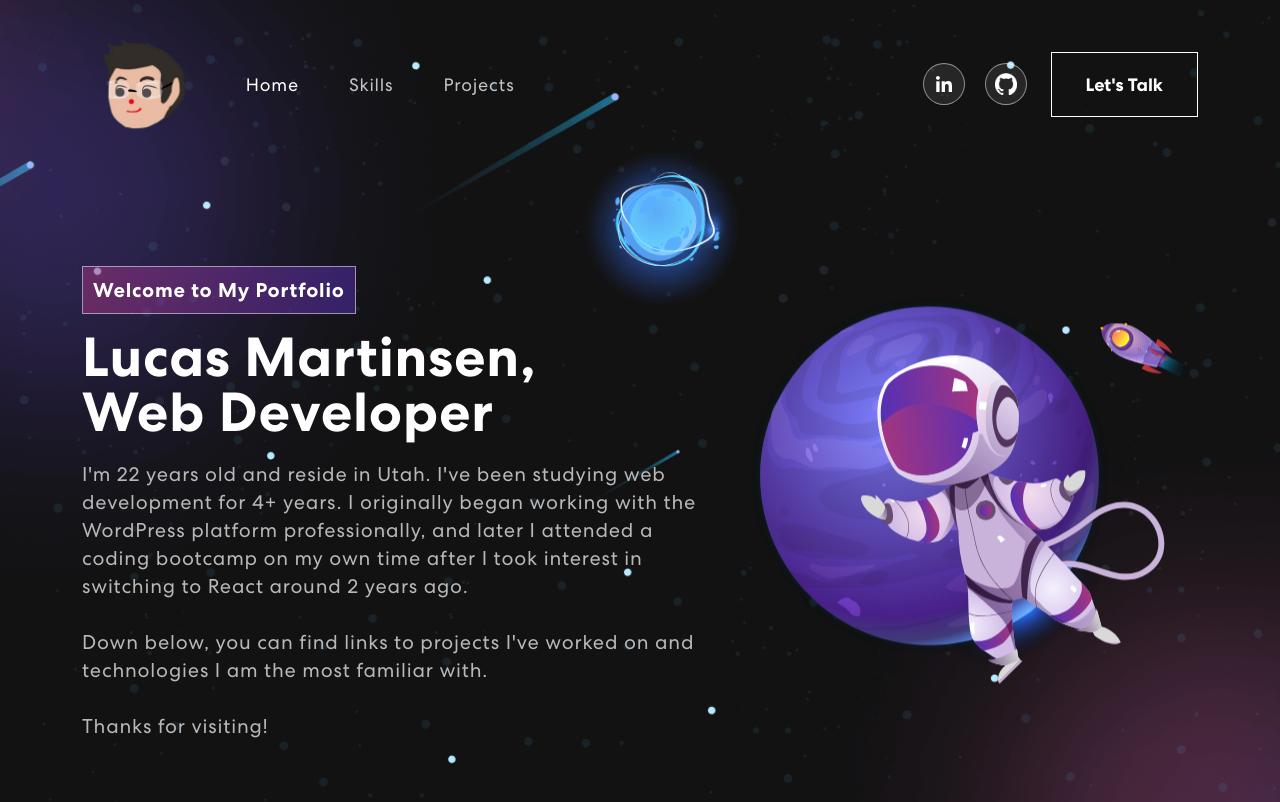
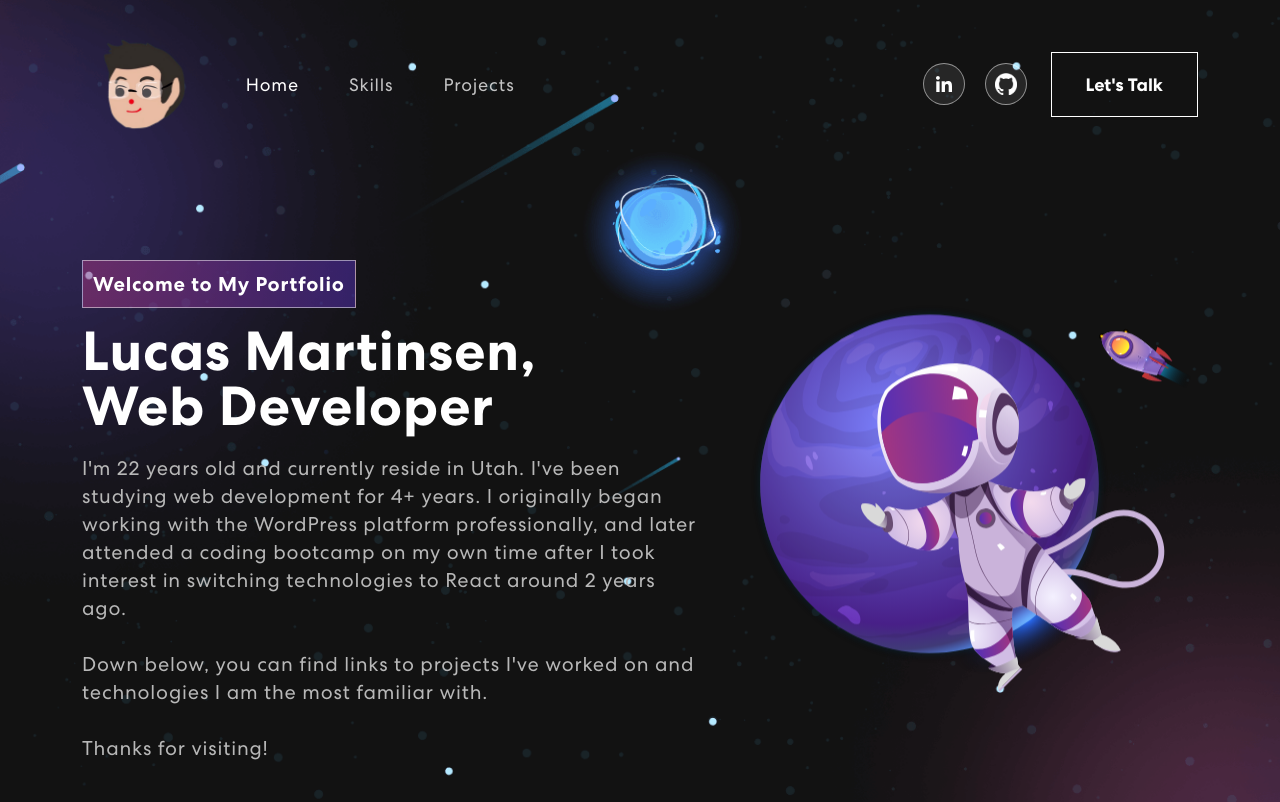
Before and after one commit to wumbles/purple-astronaut, a React (Create React App) app: page / in a window 1280 px wide. Shown: the top 802 px of the page. Built offline with nearby package versions, Linux system fonts and the light colour scheme.

Commit message:
updated bio

```diff
--- a/src/components/Banner.js
+++ b/src/components/Banner.js
@@ -40,11 +40,11 @@ export const Banner = () => {
               </span>
             </h1>
             <p>
-              I'm 22 years old and reside in Utah. I've been studying web
-              development for 4+ years. I originally began working with the
-              WordPress platform professionally, and later I attended a coding
-              bootcamp on my own time after I took interest in switching to
-              React around 2 years ago.
+              I'm 22 years old and currently reside in Utah. I've been studying
+              web development for 4+ years. I originally began working with the
+              WordPress platform professionally, and later attended a coding
+              bootcamp on my own time after I took interest in switching
+              technologies to React around 2 years ago.
               <br />
               <br />
               Down below, you can find links to projects I've worked on and
```
